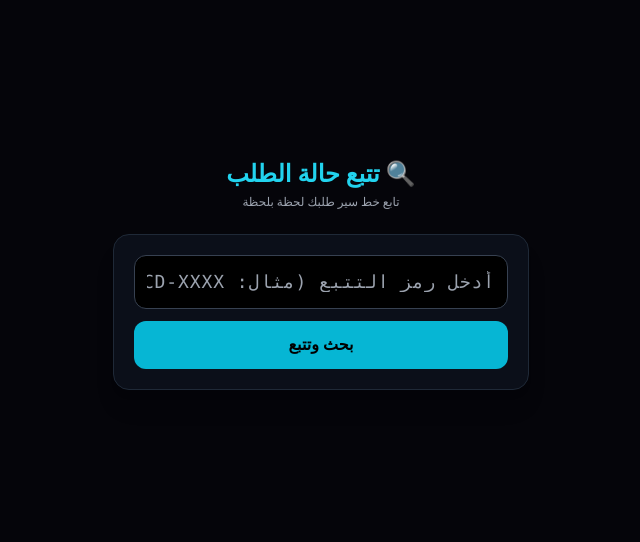
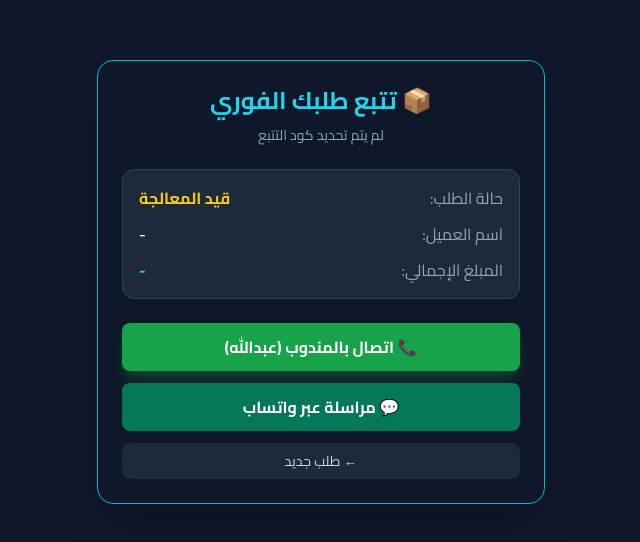
Before and after one commit to mukhled-realms/Driving-, a plain HTML site: page track.html in a window 1280 px wide. Shown: the part 118-660 px from the top of the page, without its empty margins (319-959 px from the left). Drawn offline with nearby package versions, Linux system fonts and the light colour scheme.

Commit message:
Update HTML structure and tracking functionality

```diff
--- a/track.html
+++ b/track.html
@@ -3,76 +3,79 @@
 <head>
   <meta charset="UTF-8">
   <meta name="viewport" content="width=device-width, initial-scale=1.0">
-  <title>تتبع الطلب | CyberDelivery</title>
+  <title>CyberDelivery - تتبع الطلب</title>
   <script src="https://cdn.tailwindcss.com"></script>
   <script src="https://cdn.jsdelivr.net/npm/@supabase/supabase-js@2"></script>
-  <script src="config.js"></script>
+  <link href="https://fonts.googleapis.com/css2?family=Cairo:wght@400;600;700&display=swap" rel="stylesheet">
   <style>
-    body { background: #05050a; color: #fff; font-family: 'Tajawal'; }
-    .step { display: flex; align-items: center; margin-bottom: 20px; }
-    .dot { width: 18px; height: 18px; border-radius: 50%; background: #333; margin-left: 12px; z-index: 2; }
-    .dot.active { background: #00ff66; box-shadow: 0 0 10px #00ff66; }
-    .line { flex-grow: 1; height: 2px; background: #333; margin-left: 12px; }
-    .line.active { background: #00ff66; }
+    body { font-family: 'Cairo', sans-serif; background-color: #0f172a; color: #f8fafc; }
+    .neon-border { box-shadow: 0 0 15px rgba(6, 182, 212, 0.4); border: 1px solid #06b6d4; }
   </style>
 </head>
-<body class="p-4 max-w-md mx-auto min-h-screen flex flex-col justify-center">
+<body class="min-h-screen p-4 flex flex-col items-center justify-center">
+  <div class="w-full max-w-md bg-slate-900 neon-border rounded-2xl p-6 shadow-2xl text-center">
+    <h1 class="text-2xl font-bold text-cyan-400 mb-2">📦 تتبع طلبك الفوري</h1>
+    <p id="trackingCodeDisplay" class="text-sm text-slate-400 mb-6">جاري جلب تفاصيل الطلب...</p>
 
-  <div class="text-center mb-6">
-    <h1 class="text-2xl font-black text-cyan-400 mb-1">🔍 تتبع حالة الطلب</h1>
-    <p class="text-xs text-gray-400">تابع خط سير طلبك لحظة بلحظة</p>
+    <!-- تفاصيل الطلب -->
+    <div id="orderDetails" class="bg-slate-800 border border-slate-700 rounded-xl p-4 mb-6 text-right space-y-3">
+      <div class="flex justify-between">
+        <span class="text-slate-400">حالة الطلب:</span>
+        <span id="orderStatus" class="font-bold text-yellow-400">قيد المعالجة</span>
+      </div>
+      <div class="flex justify-between">
+        <span class="text-slate-400">اسم العميل:</span>
+        <span id="customerName" class="font-semibold text-white">-</span>
+      </div>
+      <div class="flex justify-between">
+        <span class="text-slate-400">المبلغ الإجمالي:</span>
+        <span id="orderPrice" class="font-bold text-cyan-400">-</span>
+      </div>
+    </div>
+
+    <!-- أزرار التواصل السريع مع المندوب عبدالله -->
+    <div class="space-y-3">
+      <a id="callDriverBtn" href="tel:0571835254" class="block w-full bg-green-600 hover:bg-green-500 text-white font-bold py-3 rounded-lg transition-all shadow-lg shadow-green-600/30">
+        📞 اتصال بالمندوب (عبدالله)
+      </a>
+      <a id="whatsappDriverBtn" href="https://wa.me/966571835254" target="_blank" class="block w-full bg-emerald-700 hover:bg-emerald-600 text-white font-bold py-3 rounded-lg transition-all">
+        💬 مراسلة عبر واتساب
+      </a>
+      <a href="index.html" class="block w-full bg-slate-800 hover:bg-slate-700 text-slate-300 py-2 rounded-lg text-sm transition-all">
+        ← طلب جديد
+      </a>
+    </div>
   </div>
 
-  <div class="bg-[#0b0f19] p-5 rounded-2xl border border-gray-800 mb-4 shadow-xl">
-    <input type="text" id="trackCode" placeholder="أدخل رمز التتبع (مثال: CD-XXXX)" class="w-full bg-black border border-gray-700 rounded-xl p-3 text-center text-lg tracking-wider font-mono mb-3 uppercase outline-none focus:border-cyan-400">
-    <button onclick="trackOrder()" class="w-full bg-cyan-500 text-black font-black py-3 rounded-xl">بحث وتتبع</button>
-  </div>
+  <script src="config.js"></script>
+  <script>
+    async function loadTracking() {
+      const urlParams = new URLSearchParams(window.location.search);
+      const code = urlParams.get('code');
 
-  <div id="result" class="hidden bg-[#0b0f19] p-6 rounded-2xl border border-cyan-500/30 space-y-6">
-    <div class="text-center">
-      <h2 id="statusText" class="text-xl font-bold text-green-400">قيد المعالجة</h2>
-      <p id="driverInfo" class="text-xs text-gray-400 mt-1">المندوب: عبدالله (0571835254)</p>
-    </div>
+      if (!code) {
+        document.getElementById('trackingCodeDisplay').innerText = 'لم يتم تحديد كود التتبع';
+        return;
+      }
 
-    <div class="pr-2">
-      <div class="step"><div class="dot active"></div><div class="line active"></div><span class="text-xs text-gray-300">تم استلام الطلب</span></div>
-      <div class="step"><div class="dot" id="dot2"></div><div class="line" id="line2"></div><span class="text-xs text-gray-300">جاري التجهيز بالمحل</span></div>
-      <div class="step"><div class="dot" id="dot3"></div><div class="line" id="line3"></div><span class="text-xs text-gray-300">المندوب في الطريق إليك</span></div>
-      <div class="step"><div class="dot" id="dot4"></div><span class="text-xs text-gray-300">تم التوصيل بنجاح</span></div>
-    </div>
+      document.getElementById('trackingCodeDisplay').innerText = `كود الطلب: ${code}`;
 
-    <a id="callBtn" href="tel:0571835254" class="block w-full bg-emerald-600/20 border border-emerald-500 text-emerald-400 text-center py-3 rounded-xl font-bold text-sm">📞 اتصال بالمندوب عبدالله</a>
-  </div>
+      if (!db) return;
+      const { data, error } = await db.from('orders').select('*').eq('tracking_code', code).single();
 
-  <script>
-    async function trackOrder() {
-      const code = document.getElementById('trackCode').value.trim();
-      if(!code) return;
+      if (error || !data) {
+        document.getElementById('orderDetails').innerHTML = '<div class="text-red-400 text-center">عذراً، لم يتم العثور على هذا الطلب</div>';
+        return;
+      }
 
-      const { data, error } = await db.from('orders').select('*').eq('tracking_code', code).single();
-      if(error || !data) { alert('❌ رمز التتبع غير صحيح'); return; }
-
-      document.getElementById('result').classList.remove('hidden');
-      updateStatusUI(data.status);
+      document.getElementById('orderStatus').innerText = data.status;
+      document.getElementById('customerName').innerText = data.customer_name;
+      document.getElementById('orderPrice').innerText = data.price + ' ر.س';
     }
 
-    function updateStatusUI(status) {
-      const steps = { 'pending': 1, 'accepted': 2, 'in_transit': 3, 'delivered': 4 };
-      const current = steps[status] || 1;
-
-      if(current >= 2) { document.getElementById('dot2').classList.add('active'); document.getElementById('line2').classList.add('active'); }
-      if(current >= 3) { document.getElementById('dot3').classList.add('active'); document.getElementById('line3').classList.add('active'); }
-      if(current >= 4) { document.getElementById('dot4').classList.add('active'); }
-    }
-
-    window.addEventListener('DOMContentLoaded', () => {
-      const urlParams = new URLSearchParams(window.location.search);
-      const orderCode = urlParams.get('order');
-      if(orderCode) {
-        document.getElementById('trackCode').value = orderCode;
-        trackOrder();
-      }
-    });
+    loadTracking();
+    // تحديث كل 5 ثوانٍ لمتابعة حالة التوصيل مباشرة
+    setInterval(loadTracking, 5000);
   </script>
 </body>
 </html>
```
